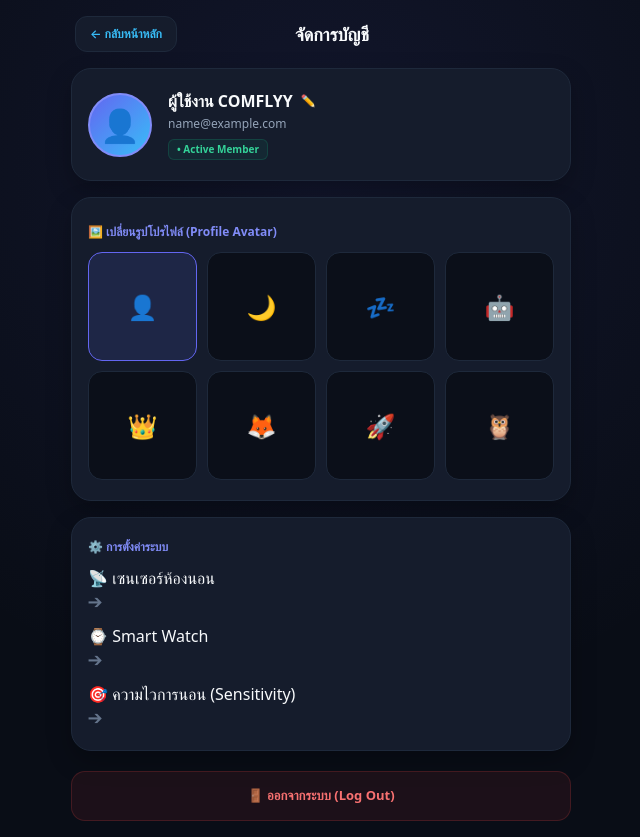
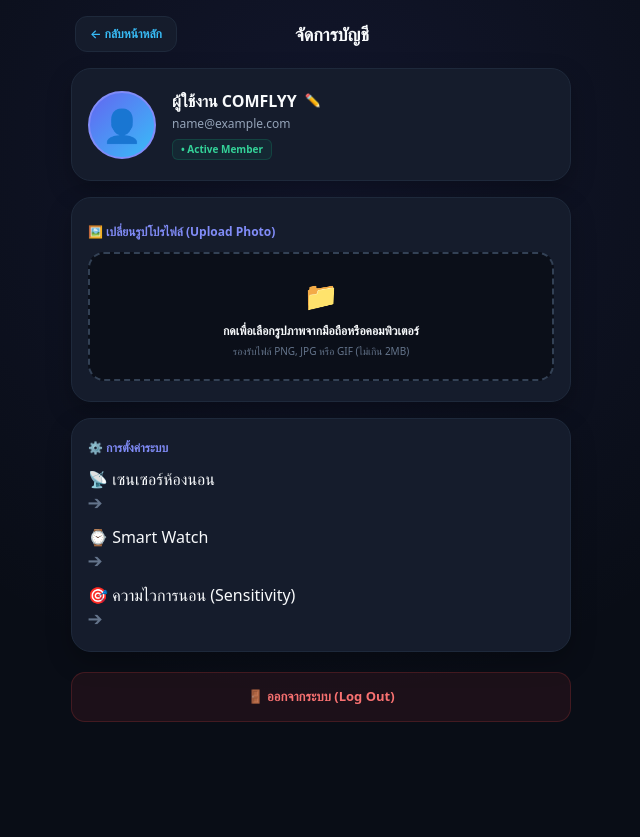
Before and after one commit to paradisesui/comflyyy, a Next.js app: page /account in a window 1280 px wide. Both pictures are taken after typing "name@example.com", "Sample123" into the empty fields and a click on the button "เข้าสู่ระบบ". Shown: the whole page, without its empty margins (319-959 px from the left). After the commit the page ends 800 px from the top, so only its background shows below. Built offline with nearby package versions, Linux system fonts and the light colour scheme.

Commit message:
edit routeฝ3

```diff
--- a/app/account/page.tsx
+++ b/app/account/page.tsx
@@ -2,9 +2,6 @@
 
 import React, { useState, useEffect } from 'react';
 import Link from 'next/link';
-
-// ตัวเลือก Avatar โปรไฟล์
-const AVATARS = ['👤', '🌙', '💤', '🤖', '👑', '🦊', '🚀', '🦉'];
 
 export default function AccountPage() {
   // State สำหรับจัดการ Session ผู้ใช้
@@ -14,7 +11,7 @@ export default function AccountPage() {
   // State ข้อมูลผู้ใช้
   const [userName, setUserName] = useState<string>('ผู้ใช้งาน COMFLYY');
   const [email, setEmail] = useState<string>('comflyy.user@example.com');
-  const [selectedAvatar, setSelectedAvatar] = useState<string>('👤');
+  const [profileImage, setProfileImage] = useState<string | null>(null);
 
   // State ฟอร์มแก้ไข / เข้าสู่ระบบ
   const [inputEmail, setInputEmail] = useState<string>('');
@@ -22,21 +19,21 @@ export default function AccountPage() {
   const [inputName, setInputName] = useState<string>('');
   const [isEditingName, setIsEditingName] = useState<boolean>(false);
 
-  // โหลดข้อมูลผู้ใช้จาก LocalStorage (ถ้ามี)
+  // โหลดข้อมูลผู้ใช้จาก LocalStorage
   useEffect(() => {
     const savedUser = localStorage.getItem('comflyy_user');
     if (savedUser) {
       const parsed = JSON.parse(savedUser);
       setUserName(parsed.name || 'ผู้ใช้งาน COMFLYY');
       setEmail(parsed.email || 'comflyy.user@example.com');
-      setSelectedAvatar(parsed.avatar || '👤');
+      setProfileImage(parsed.image || null);
       setIsLoggedIn(true);
     }
   }, []);
 
   // ฟังก์ชัน บันทึกข้อมูลลง LocalStorage
-  const saveUserData = (name: string, mail: string, avatar: string) => {
-    const userData = { name, email: mail, avatar };
+  const saveUserData = (name: string, mail: string, image: string | null) => {
+    const userData = { name, email: mail, image };
     localStorage.setItem('comflyy_user', JSON.stringify(userData));
   };
 
@@ -52,7 +49,7 @@ export default function AccountPage() {
     setUserName(finalName);
     setEmail(inputEmail);
     setIsLoggedIn(true);
-    saveUserData(finalName, inputEmail, selectedAvatar);
+    saveUserData(finalName, inputEmail, profileImage);
 
     setInputEmail('');
     setInputPassword('');
@@ -70,15 +67,27 @@ export default function AccountPage() {
   const handleSaveName = () => {
     if (!inputName.trim()) return;
     setUserName(inputName);
-    saveUserData(inputName, email, selectedAvatar);
+    saveUserData(inputName, email, profileImage);
     setIsEditingName(false);
-    setInputName('');
   };
 
-  // ฟังก์ชัน เปลี่ยน รูปโปรไฟล์
-  const handleSelectAvatar = (avatar: string) => {
-    setSelectedAvatar(avatar);
-    saveUserData(userName, email, avatar);
+  // ฟังก์ชัน อัปโหลดไฟล์รูปภาพ (แปลงเป็น Base64)
+  const handleImageUpload = (e: React.ChangeEvent<HTMLInputElement>) => {
+    const file = e.target.files?.[0];
+    if (file) {
+      if (file.size > 2 * 1024 * 1024) {
+        alert('ขนาดไฟล์รูปภาพต้องไม่เกิน 2MB');
+        return;
+      }
+
+      const reader = new FileReader();
+      reader.onloadend = () => {
+        const base64String = reader.result as string;
+        setProfileImage(base64String);
+        saveUserData(userName, email, base64String);
+      };
+      reader.readAsDataURL(file);
+    }
   };
 
   return (
@@ -155,29 +164,22 @@ export default function AccountPage() {
           font-weight: 600;
         }
 
-        .avatar-grid {
-          display: grid;
-          grid-template-columns: repeat(4, 1fr);
-          gap: 10px;
+        .upload-area {
+          display: flex;
+          flex-direction: column;
+          align-items: center;
+          justify-content: center;
+          padding: 20px;
+          border: 2px dashed #334155;
+          border-radius: 16px;
+          background-color: #0b0f19;
+          cursor: pointer;
           margin-top: 10px;
+          transition: border-color 0.2s;
         }
 
-        .avatar-btn {
-          width: 100%;
-          aspect-ratio: 1;
-          border-radius: 14px;
-          background-color: #0b0f19;
-          border: 1px solid #1e293b;
-          font-size: 24px;
-          display: flex;
-          align-items: center;
-          justify-content: center;
-          cursor: pointer;
-        }
-
-        .avatar-btn.selected {
+        .upload-area:hover {
           border-color: #6366f1;
-          background-color: #6366f120;
         }
       `}</style>
 
@@ -271,15 +273,16 @@ export default function AccountPage() {
             </div>
           </div>
         ) : (
-          /* กรณีที่ 2: เข้าสู่ระบบเรียบร้อยแล้ว (แสดง หน้าข้อมูลส่วนตัว + ปุ่มแก้ไข + Logout) */
+          /* กรณีที่ 2: เข้าสู่ระบบเรียบร้อยแล้ว (แสดง หน้าข้อมูลส่วนตัว + อัปโหลดรูป + Logout) */
           <>
             {/* Profile Info Card */}
             <div className="card" style={{ display: 'flex', alignItems: 'center', gap: '16px' }}>
+              {/* แสดงรูปโปรไฟล์ที่อัปโหลด หรือ Default Icon */}
               <div style={{
-                width: '64px',
-                height: '64px',
+                width: '68px',
+                height: '68px',
                 borderRadius: '50%',
-                background: 'linear-gradient(135deg, #6366f1 0%, #38bdf8 100%)',
+                background: profileImage ? `url(${profileImage}) center/cover no-repeat` : 'linear-gradient(135deg, #6366f1 0%, #38bdf8 100%)',
                 display: 'flex',
                 alignItems: 'center',
                 justifyContent: 'center',
@@ -287,7 +290,7 @@ export default function AccountPage() {
                 border: '2px solid #818cf8',
                 flexShrink: 0
               }}>
-                {selectedAvatar}
+                {!profileImage && '👤'}
               </div>
 
               <div style={{ flex: 1, minWidth: 0 }}>
@@ -325,7 +328,8 @@ export default function AccountPage() {
                     </h2>
                     <button
                       onClick={() => { setIsEditingName(true); setInputName(userName); }}
-                      style={{ background: 'none', border: 'none', color: '#818cf8', fontSize: '12px', cursor: 'pointer', padding: 0 }}
+                      style={{ background: 'none', border: 'none', color: '#818cf8', fontSize: '13px', cursor: 'pointer', padding: 0 }}
+                      title="แก้ไขชื่อ"
                     >
                       ✏️
                     </button>
@@ -351,22 +355,29 @@ export default function AccountPage() {
               </div>
             </div>
 
-            {/* Change Profile Picture (Avatar) */}
+            {/* Change Profile Picture (Upload from Computer / Mobile) */}
             <div className="card">
               <span style={{ fontSize: '12px', fontWeight: '700', color: '#818cf8' }}>
-                🖼️ เปลี่ยนรูปโปรไฟล์ (Profile Avatar)
+                🖼️ เปลี่ยนรูปโปรไฟล์ (Upload Photo)
               </span>
-              <div className="avatar-grid">
-                {AVATARS.map((avatar) => (
-                  <button
-                    key={avatar}
-                    className={`avatar-btn ${selectedAvatar === avatar ? 'selected' : ''}`}
-                    onClick={() => handleSelectAvatar(avatar)}
-                  >
-                    {avatar}
-                  </button>
-                ))}
-              </div>
+
+              <label htmlFor="profile-upload" className="upload-area">
+                <span style={{ fontSize: '28px', marginBottom: '6px' }}>📁</span>
+                <span style={{ fontSize: '12px', fontWeight: '600', color: '#f8fafc' }}>
+                  กดเพื่อเลือกรูปภาพจากมือถือหรือคอมพิวเตอร์
+                </span>
+                <span style={{ fontSize: '10px', color: '#64748b', marginTop: '4px' }}>
+                  รองรับไฟล์ PNG, JPG หรือ GIF (ไม่เกิน 2MB)
+                </span>
+              </label>
+
+              <input
+                id="profile-upload"
+                type="file"
+                accept="image/*"
+                onChange={handleImageUpload}
+                style={{ display: 'none' }}
+              />
             </div>
 
             {/* Quick Links */}
```
